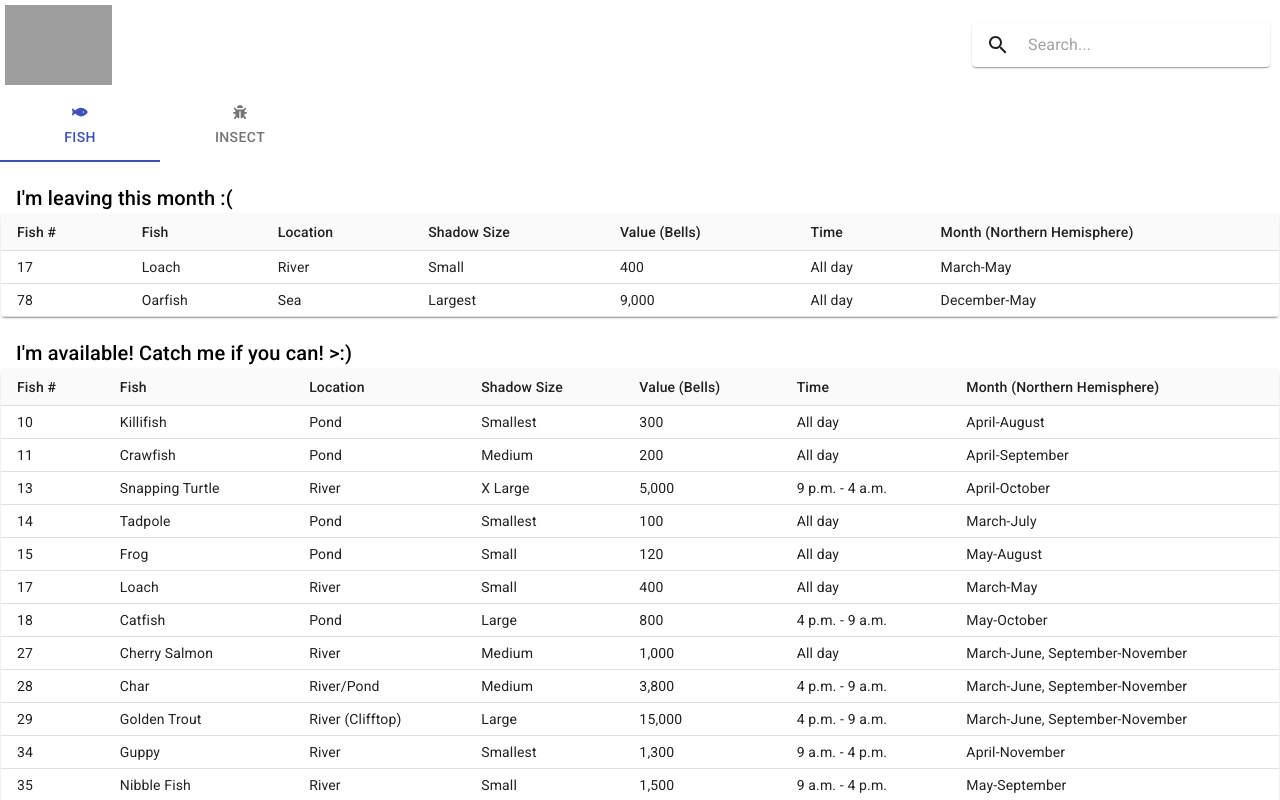
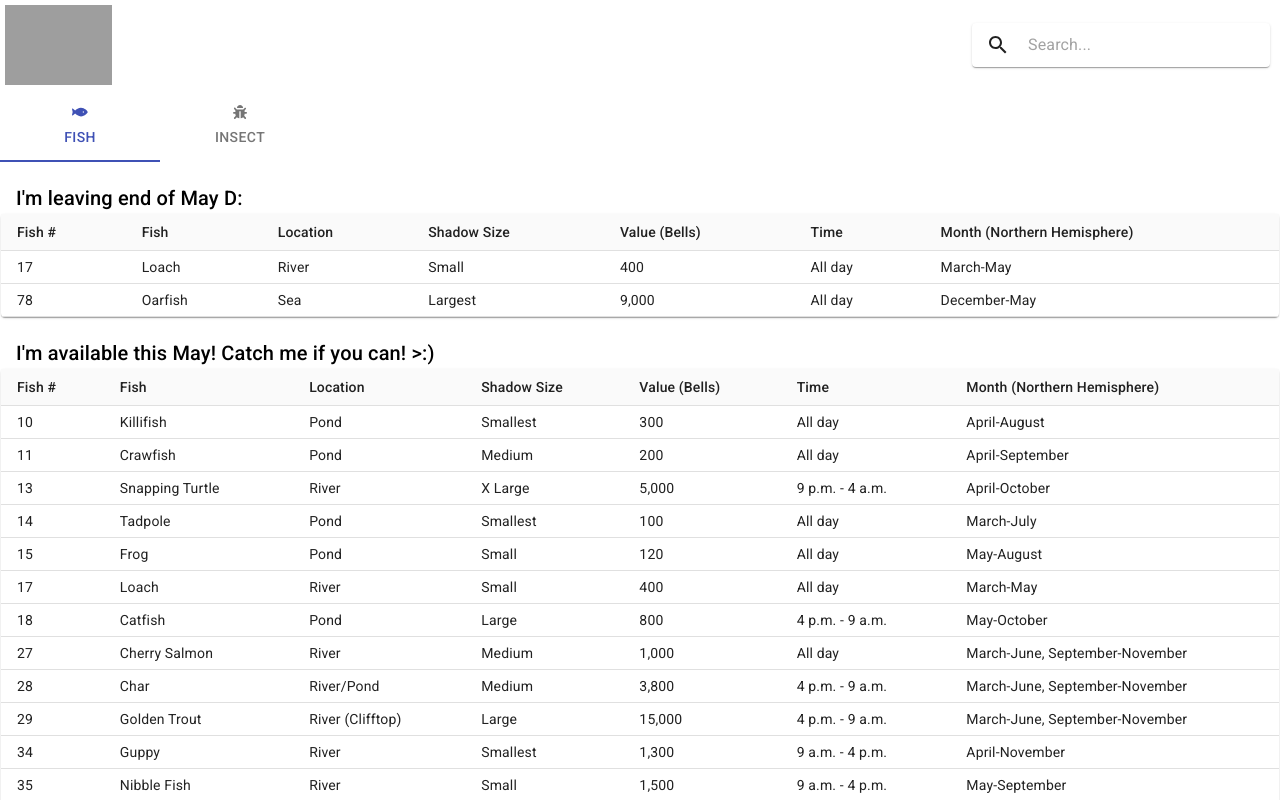
Before and after one commit to ycultan/AC-Critter-Guide, a React (Create React App) app: page / in a window 1280 px wide. Shown: the top 800 px of the page. Built offline with nearby package versions, Linux system fonts and the light colour scheme; grey boxes are pictures that could not be loaded.

Commit message:
read queryParams to set initial state

```diff
--- a/src/App.js
+++ b/src/App.js
@@ -10,13 +10,16 @@ import { fishData } from "./data/FishData";
 import { NavBar } from "./components/NavigationBar/NavBar";
 import { HeaderTabs } from "./components/HeaderTabs/HeaderTabs";
 import { insectData } from "./data/InsectData";
-import { monthNameToNumMap } from "./data/utils";
+import { getQueryParam, monthNameToNumMap } from "./data/utils";
 
 function App() {
+  const params = getQueryParam();
+  const isQueryTypeInsect = params.type === 'Insect' || params.type === 'Bug';
+
   const [modifiedFishData, setModifiedFishData] = useState(fishData);
   const [modifiedInsectData, setModifiedInsectData] = useState(insectData)
   const [isSearchingForCritter, setIsSearchingForCritter] = useState(false);
-  const [critterTab, setCritterTab] = useState("fish")
+  const [critterTab, setCritterTab] = useState(isQueryTypeInsect ? 'insect' : 'fish')
 
   const searchHelper = (value, whichSet, whichData) => {
     whichSet(
--- a/src/components/ImportantCritter/ImportantCritter.js
+++ b/src/components/ImportantCritter/ImportantCritter.js
@@ -9,17 +9,18 @@ import React from "react";
 import { CritterTable } from "../CritterTable/CritterTable";
 import { fishWithDates } from "../../data/FishData";
 import { insectWithDates } from "../../data/InsectData";
-import { getCrittersAvailableThisMonth, getCrittersLeavingThisMonth } from "../../data/utils";
+import { getCrittersAvailableByMonth, getCrittersLeavingByMonth, getQueryParam, monthNameToNumMap } from "../../data/utils";
 
 export const ImportantCritterSection = ({ critter }) => {
   const critterWithDates = critter === 'fish' ? fishWithDates : insectWithDates;
+  const [monthName, monthNum] = getMonth();
 
   return (
     <>
       <div style={{margin: '20px 0px'}}>
         <CritterTable
-          title="I'm leaving this month :("
-          critterData={getCrittersLeavingThisMonth(critterWithDates)}
+          title={`I'm leaving end of ${monthName} D:`}
+          critterData={getCrittersLeavingByMonth(critterWithDates, monthName)}
           isImportantSection={true}
           critter={critter}
         />
@@ -27,8 +28,8 @@ export const ImportantCritterSection = ({ critter }) => {
 
       <div style={{margin: '20px 0px'}}>
         <CritterTable
-          title="I'm available! Catch me if you can! >:)"
-          critterData={getCrittersAvailableThisMonth(critterWithDates)}
+          title={`I'm available this ${monthName}! Catch me if you can! >:)`}
+          critterData={getCrittersAvailableByMonth(critterWithDates, monthNum)}
           isImportantSection={true}
           critter={critter}
         />
@@ -36,3 +37,16 @@ export const ImportantCritterSection = ({ critter }) => {
     </>
   );
 };
+
+/**
+ * Returns the current month or the month specified in queryParams
+ */
+const getMonth = () => {
+  const queryMonth = getQueryParam().month;
+  const isQueryMonthInvalid = isNaN(monthNameToNumMap[queryMonth]);
+  const date = new Date();
+  const monthNum = isQueryMonthInvalid ? date.getMonth() : monthNameToNumMap[queryMonth];
+  const monthName = isQueryMonthInvalid ? date.toLocaleDateString("default", { month: "long" }) : queryMonth;
+
+  return [monthName, monthNum];
+};
--- a/src/components/SearchBar/SearchBar.js
+++ b/src/components/SearchBar/SearchBar.js
@@ -5,11 +5,14 @@
  *  Copyright (c) 2020 Lucy Tan
  */
 
-import React, { useEffect, useState } from "react";
+import React, { useEffect, useState, useRef } from "react";
+
 import { makeStyles } from "@material-ui/core/styles";
 import Paper from "@material-ui/core/Paper";
 import InputBase from "@material-ui/core/InputBase";
 import SearchIcon from "@material-ui/icons/Search";
+
+import { getQueryParam } from "../../data/utils";
 
 const useStyles = makeStyles(theme => ({
   root: {
@@ -32,10 +35,20 @@ const useStyles = makeStyles(theme => ({
 
 export const SearchBar = ({ searchCritter, critterTab }) => {
   const classes = useStyles();
-  const [search, setSearch] = useState("");
+  const initRender = useRef(true);
+  const [search, setSearch] = useState('');
 
   useEffect(() => {
-    setSearch('');
+    if (initRender.current) {
+      const params = getQueryParam();
+      const q = params.search || params.q || '';
+      setSearch(q);
+      searchCritter(q)
+
+      initRender.current = false;
+    } else {
+      setSearch('');
+    }
   }, [critterTab])
 
   const onSearchInputChange = e => {
--- a/src/data/utils.js
+++ b/src/data/utils.js
@@ -5,16 +5,38 @@
  *  Copyright (c) 2020 Lucy Tan
  */
 
-export const getCrittersLeavingThisMonth = crittersWithDates => crittersWithDates.reduce((acc, crit) => {
-  const currentMonth = new Date().toLocaleDateString("default", { month: "long" });
+export const getCrittersLeavingByMonth = (crittersWithDates, monthName) => crittersWithDates.reduce((acc, crit) => {
   const endMonths = crit.month.split(/[-,]/g)
 
-  if (endMonths[1] === currentMonth || (endMonths[3] && endMonths[3] === currentMonth)) acc.push(crit)
+  if (endMonths[1] === monthName || (endMonths[3] && endMonths[3] === monthName)) acc.push(crit)
 
   return acc;
 }, []);
 
- export const monthNameToNumMap = {
+function toTitleCase(str) {
+  return str.replace(
+    /\w\S*/g,
+    function(txt) {
+      return txt.charAt(0).toUpperCase() + txt.substr(1).toLowerCase();
+    }
+  );
+}
+
+export const getQueryParam = (params = document.location.search.split(/[&?]/g)) => {
+  const obj = {};
+
+  for (const param of params) {
+    if (!param) continue;
+
+    const [key = '', value = ''] = param.split('=');
+
+    obj[key.toLowerCase()] = toTitleCase(value.trim());
+  }
+
+  return obj;
+};
+
+export const monthNameToNumMap = {
   "January": 0,
   "February": 1,
   "March": 2,
@@ -29,8 +51,8 @@ export const getCrittersLeavingThisMonth = crittersWithDates => crittersWithDate
   "December": 11
 }
 
-export const getCrittersAvailableThisMonth = critterWithDates => {
-  const thisMonth = new Date().getMonth();
+export const getCrittersAvailableByMonth = (critterWithDates, monthNum) => {
+  const thisMonth = monthNum || new Date().getMonth(); // int
 
   const crittersThisMonth = critterWithDates.filter(crit => {
     const monthRanges = crit.month.split(',');
```
